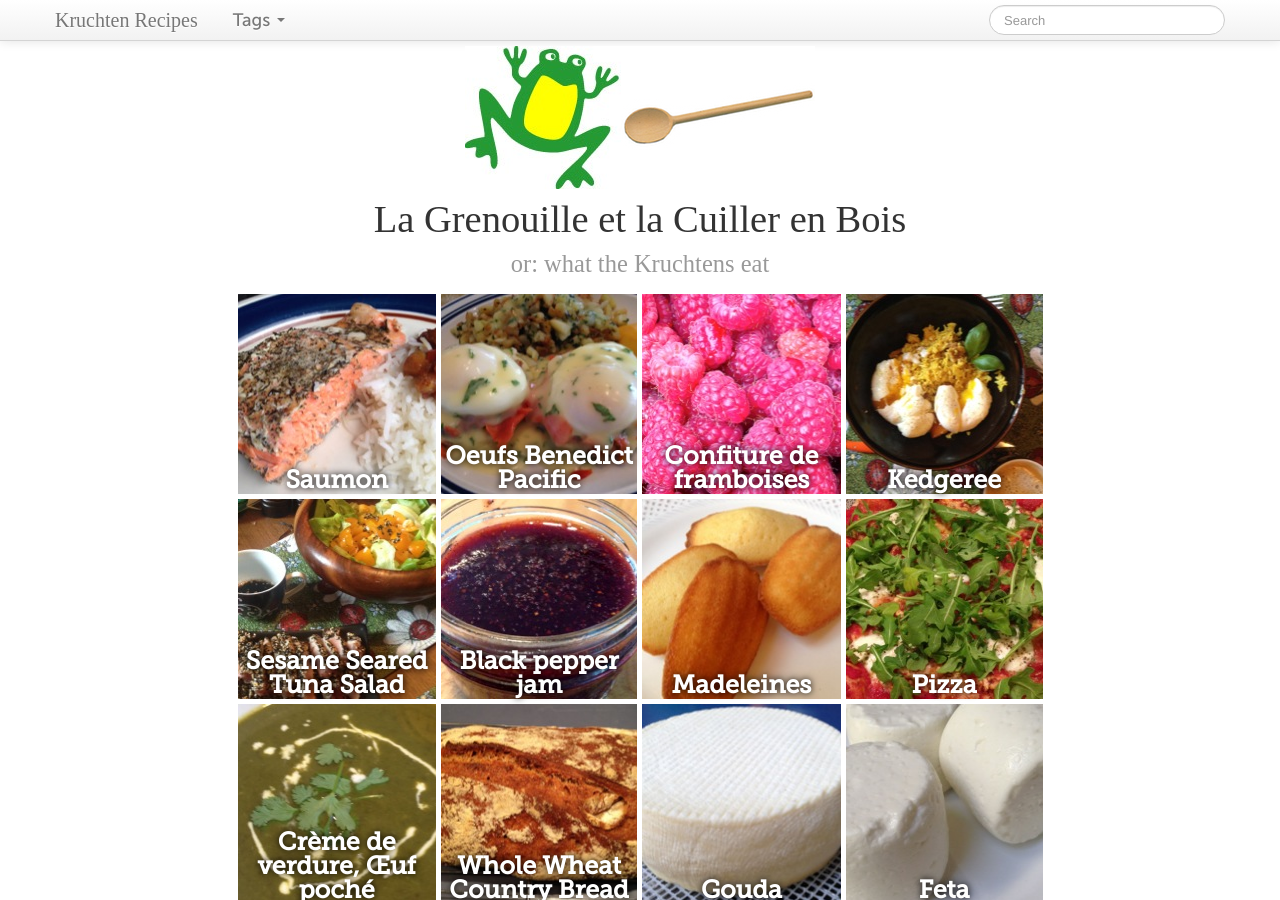
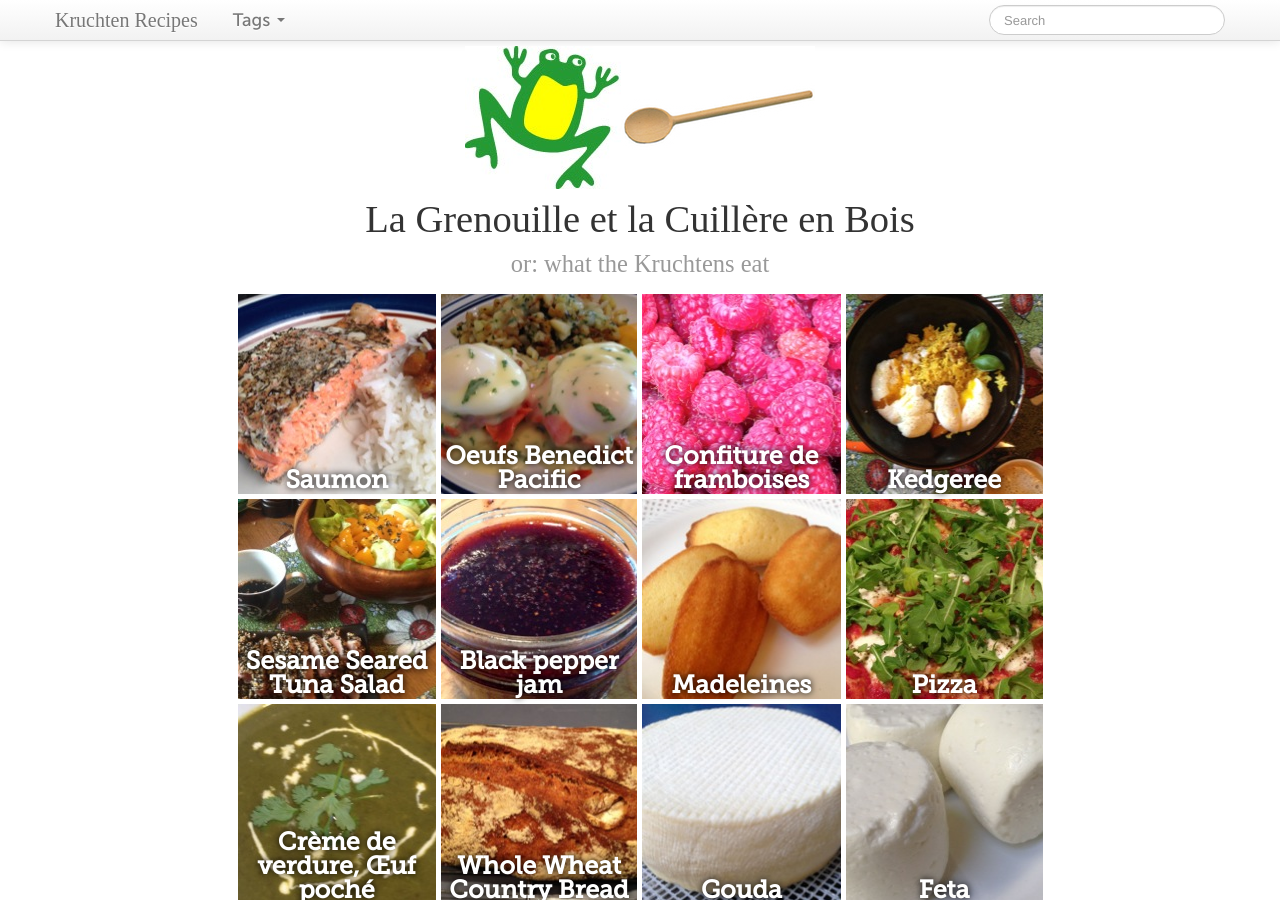
Before and after one commit to kruchten/spoon, a Jekyll site: the page built from index.html, in a window 1280 px wide and 900 px high. Built offline with Jekyll 4.4.1, drawn with Linux system fonts in a browser that asks for light colours; some web fonts are replaced.

Commit message:
Update index.html

```diff
--- a/index.html
+++ b/index.html
@@ -32,7 +32,7 @@
     {% include navbar.html %}
 <div class="text-center">
     <img src="header.png">
-    <h1>La Grenouille et la Cuiller en Bois
+    <h1>La Grenouille et la Cuillère en Bois
         <br/><small>or: what the Kruchtens eat</small>
     </h1>
     <table style="width: 815px; margin: 0 auto; border-spacing: 5px; border-collapse: separate">
```
